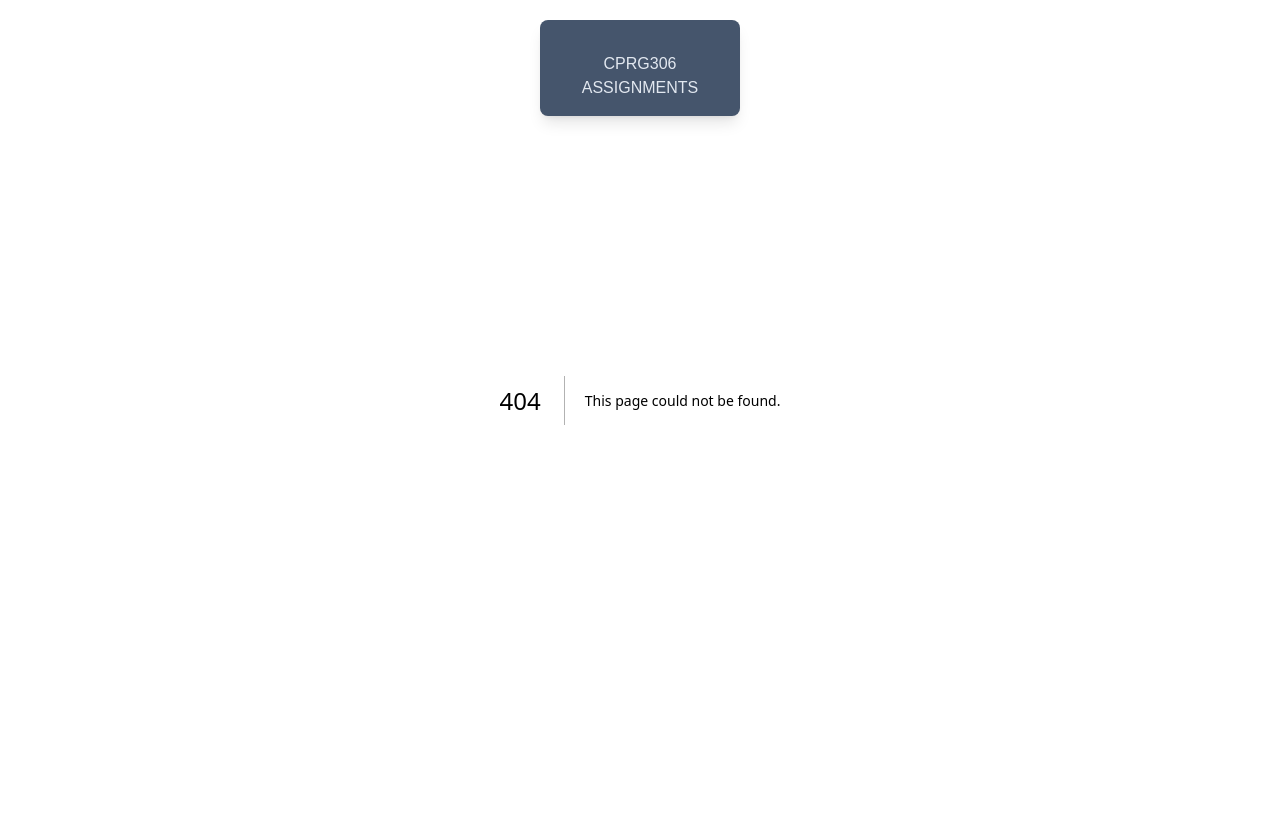
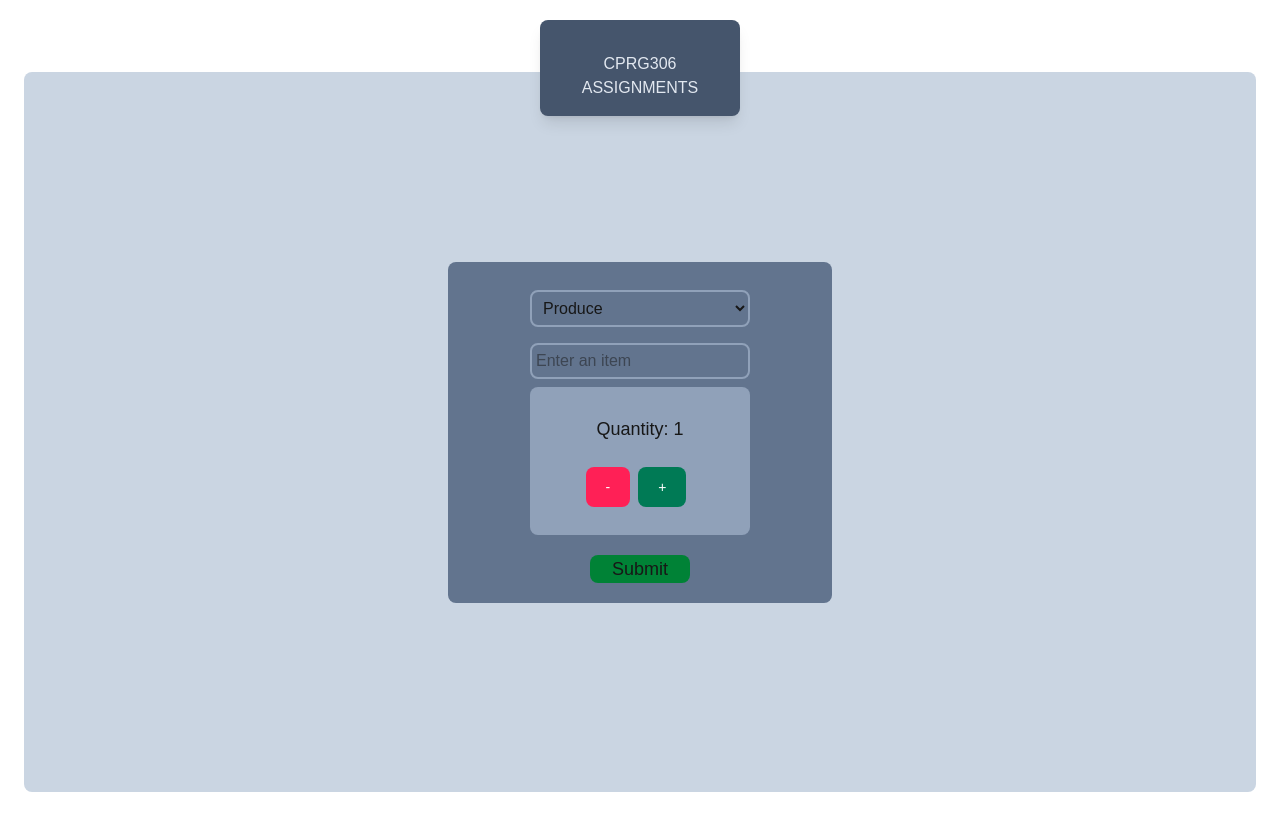
Before and after one commit to FKyleCarlos/cprg306-assignments, a Next.js app: page /week-5 in a window 1280 px wide. Before the commit this address had no page. Built offline with nearby package versions, Linux system fonts and the light colour scheme.

Commit message:
Added one page and one component
Updated new item validation and button orientation

Added form into main page

```diff
--- /dev/null
+++ b/app/week-5/new-item.js
@@ -0,0 +1,58 @@
+"use client"
+import { useState } from "react"
+
+export default function NewItem({quantity, setQuantity}){
+    const [isOne, setIsOne] = useState(false);
+    const [isTwenty, setIsTwenty] = useState(false);
+
+    function incrementQuantity(){
+        if(isOne){
+            setIsOne(false);
+        }
+        if(quantity == 20){
+            setIsTwenty(true);
+        }
+        else{
+            setQuantity(quantity + 1);
+        }
+
+    }
+
+    function decrementQuantity(){
+        if(isTwenty){
+            setIsTwenty(false);
+        }
+        if(quantity <= 1){
+            setIsOne(true);
+        }
+        else{
+            setQuantity(quantity - 1);
+        }
+
+    }
+
+    return(
+        <div className="flex flex-col items-center justify-center bg-slate-400 w-full max-w-[220px] py-5 rounded-lg mx-auto">
+            <p className="text-lg pb-6 pt-2">Quantity: {quantity}</p>
+            <div className="flex justify-around">
+                <button type="button" className="focus:outline-none text-white bg-rose-500 hover:bg-rose-800 focus:ring-4
+                focus:ring-red-300 font-medium rounded-lg text-sm px-5 py-2.5 me-2 mb-2 dark:bg-rose-800 dark:hover:bg-rose-950
+                dark:focus:ring-red-900
+                disabled:bg-rose-900 disabled:cursor-not-allowed"
+                onClick={decrementQuantity} disabled={isOne}>
+                -
+                </button>
+
+                <button type="button" className="focus:outline-none text-white bg-emerald-700 hover:bg-green-800 focus:ring-4
+                focus:ring-green-300 font-medium rounded-lg text-sm px-5 py-2.5 me-2 mb-2 dark:bg-emerald-700
+                dark:hover:bg-emerald-900 dark:focus:ring-green-800
+                disabled:bg-emerald-800 disabled:cursor-not-allowed"
+                onClick={incrementQuantity} disabled={isTwenty}>
+                +
+                </button>
+            </div>
+            {isOne ? <p className="text-rose-700">Quantity cannot go below 1</p> : <p></p>}
+            {isTwenty ? <p className="text-rose-700">Quantity cannot go above 20</p> : <p></p>}
+        </div>
+    )
+}
--- /dev/null
+++ b/app/week-5/page.js
@@ -0,0 +1,46 @@
+"use client"
+import { useState } from "react"
+import NewItem from "./new-item"
+
+export default function Page(){
+    const [name, setName] = useState("");
+    const [quantity, setQuantity] = useState(1);
+    const [category, SetCategory] = useState("produce")
+
+    function Submit(e){
+        e.preventDefault();
+        alert(`Category: ${category} \nName: ${name} \nQuantity: ${quantity}`);
+    }
+
+    return(
+        <main className='flex items-center justify-center p-6'>
+            <div className="flex items-center justify-center bg-slate-300 w-full h-[90vh] rounded-lg mt-12 p-5">
+                <form className="flex flex-col items-center justify-center bg-slate-500 w-full max-w-lg rounded-lg p-5 max-w-sm"
+                onSubmit={Submit}>
+                    <select className="border border-2 border-slate-400 hover:border-blue-500 focus:ring-2 focus:ring-slate-600 focus:border-slate-600
+                    rounded-lg my-2 w-full max-w-[220px] p-[7px]"
+                     value={category} onChange={(e) => SetCategory(e.target.value)}>
+                        <option value="produce">Produce</option>
+                        <option value="dairy">Dairy</option>
+                        <option value="bakery">Bakery</option>
+                        <option value="frozen food">Frozen Food</option>
+                        <option value="canned food">Canned Food</option>
+                        <option value="dry goods">Dry Goods</option>
+                        <option value="beverages">Beverages</option>
+                        <option value="snacks">Snacks</option>
+                        <option value="household">Household</option>
+                        <option value="other">Other</option>
+                    </select>
+                    <input className="border border-2 border-slate-400 hover:border-blue-500 focus:ring-2 focus:ring-slate-600 focus:border-slate-600
+                    rounded-lg my-2 w-full max-w-[220px] p-1"
+                    type="text" name="groceryItem"
+                    placeholder="Enter an item"
+                    onChange={(e) => setName(e.target.value)} />
+                    <NewItem quantity={quantity} setQuantity={setQuantity}/>
+                    <button type="submit" className="bg-green-700 text-lg w-[100px] mt-5 rounded-lg hover:bg-green-800" onClick={Submit}>Submit</button>
+                </form>
+            </div>
+        </main>
+    )
+
+}
```
